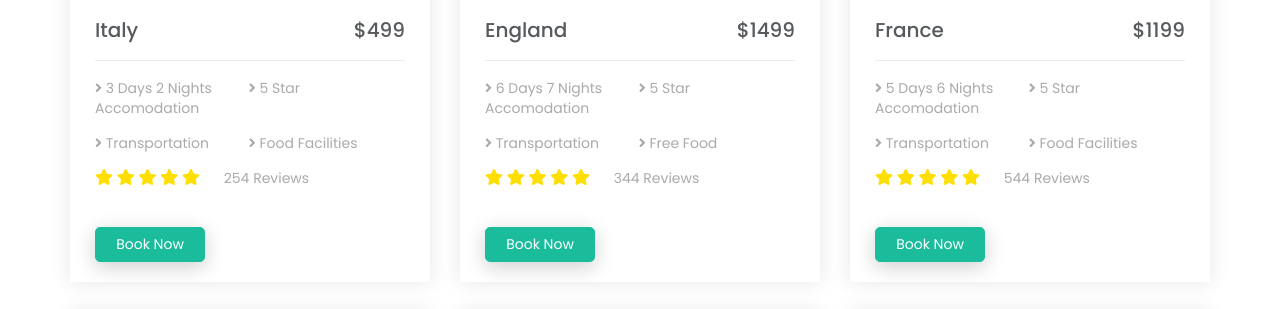
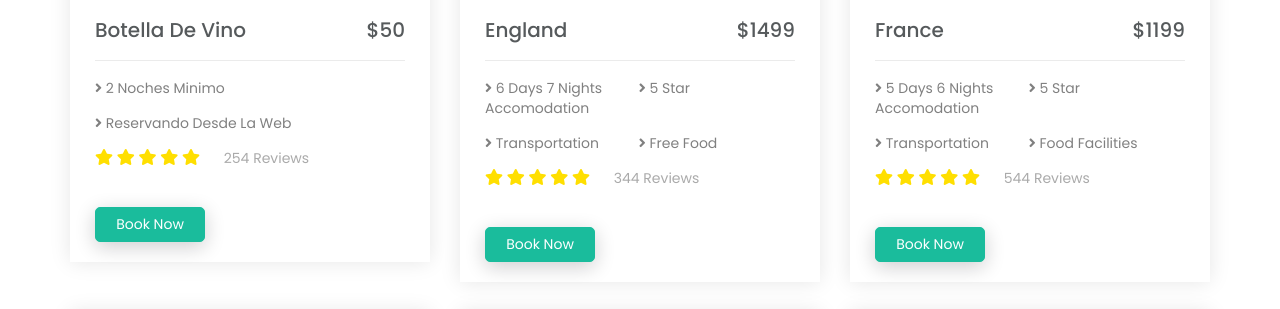
Before and after one commit to jaelzamora/hotelito_ines, a PHP site: page / in a window 1280 px wide. Shown: the part 3983-4292 px from the top of the page. Run offline with PHP 8.4, Linux system fonts and the light colour scheme; some libraries are stand-ins or nearby versions; some web fonts are replaced.

Commit message:
vinito (ofertas especiales)

```diff
--- a/assets/css/style.css
+++ b/assets/css/style.css
@@ -890,6 +890,7 @@ html,body{
 }
 .single-package-item img {
     width: 100%;
+    border-radius: 5px;
 }
 .single-package-item h3{
     position: relative;
@@ -914,7 +915,7 @@ html,body{
 }
 .packages-para p{
     font-size: 14px;
-    color: #aaa;
+    color: #808080;
     font-family: 'Poppins', sans-serif;
     margin-bottom:15px;
 }
--- a/index.html
+++ b/index.html
@@ -633,10 +633,10 @@
 			<div class="container">
 				<div class="gallary-header text-center">
 					<h2>
-						special packages
+						Ofertas especiales
 					</h2>
 					<p>
-						Duis aute irure dolor in  velit esse cillum dolore eu fugiat nulla.
+						Disfruta de nuestros paquetes y ofertas únicas al mejor precio
 					</p>
 				</div><!--/.gallery-header-->
 				<div class="packages-content">
@@ -644,21 +644,17 @@
 
 						<div class="col-md-4 col-sm-6">
 							<div class="single-package-item">
-								<img src="assets/images/packages/p1.jpg" alt="package-place">
+								<img src="assets/images/packages/vino.jpg" alt="package-place">
 								<div class="single-package-item-txt">
-									<h3>italy <span class="pull-right">$499</span></h3>
+									<h3>Botella de vino <span class="pull-right">$50</span></h3>
 									<div class="packages-para">
 										<p>
 											<span>
-												<i class="fa fa-angle-right"></i> 3 Days 2 nights
+												<i class="fa fa-angle-right"></i> 2 Noches minimo
 											</span>
-											<i class="fa fa-angle-right"></i>  5 star accomodation
 										</p>
 										<p>
-											<span>
-												<i class="fa fa-angle-right"></i>  transportation
-											</span>
-											<i class="fa fa-angle-right"></i> food facilities
+											<i class="fa fa-angle-right"></i>  reservando desde la web
 										 </p>
 									</div><!--/.packages-para-->
 									<div class="packages-review">
```
Also changed, not shown: 1 other file.
